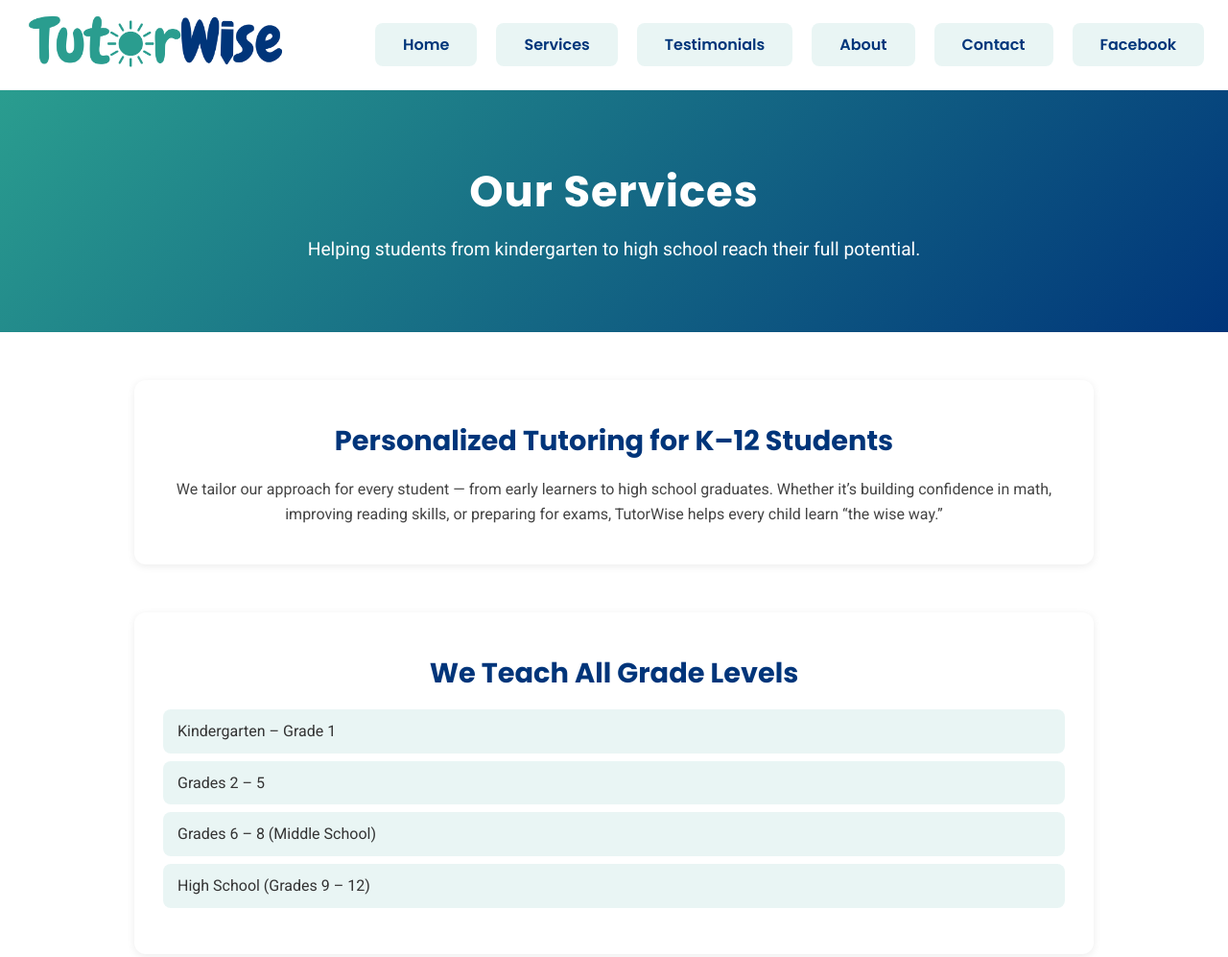
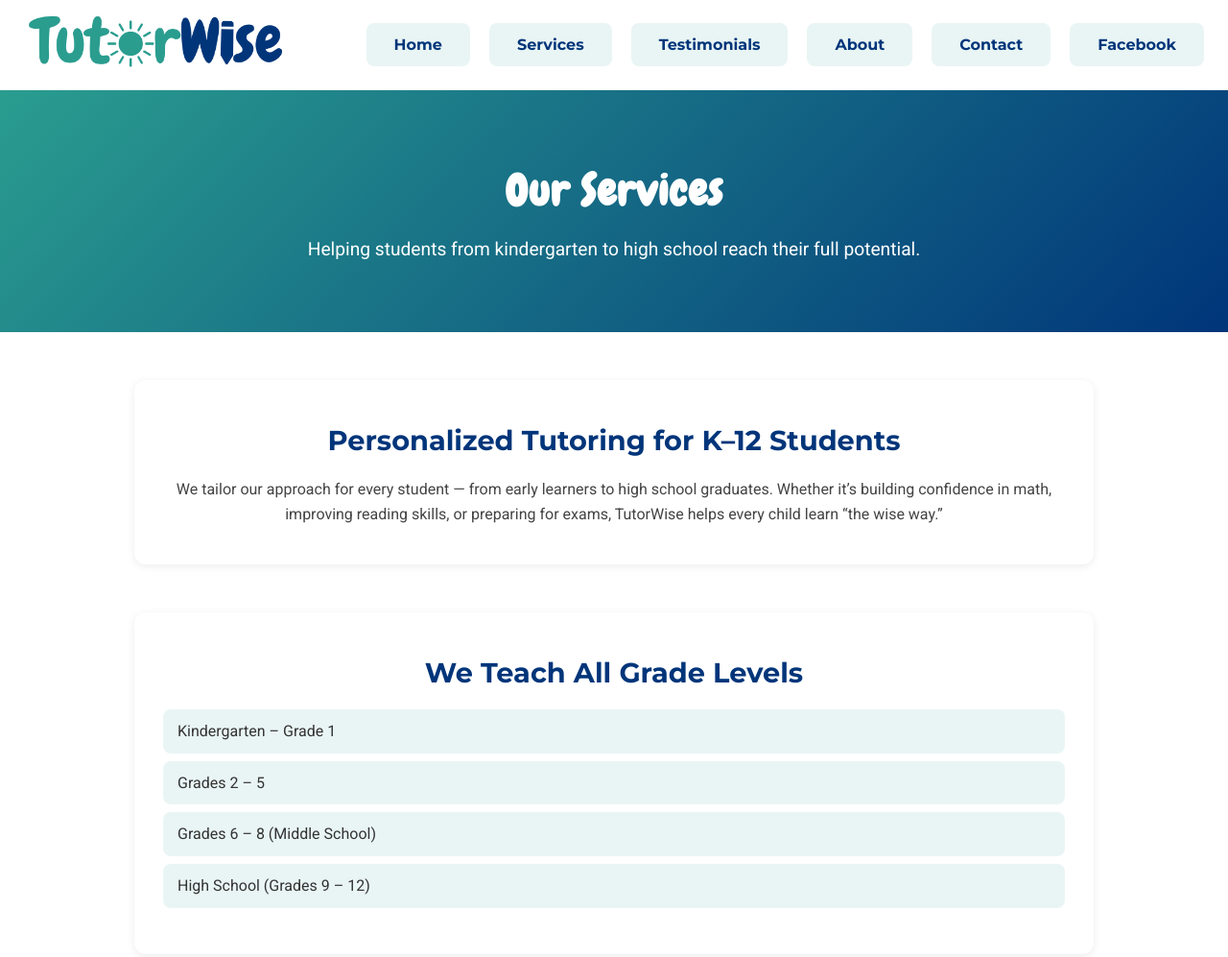
Before and after one commit to TheOnlyNeebar/tutorwise-rebrand, a plain HTML site: page about.html in a window 1280 px wide. Shown: the top 997 px of the page at 96% size. Drawn offline with Linux system fonts and the light colour scheme.

Commit message:
Update about.html
✅ Headings/titles: Montserrat
✅ Body text: Roboto
✅ Hero title (h1): Chewy
✅ Nav bar: navy text on white background, teal rectangle hover effect (#2a9d8f) with white text
✅ Cleaned, responsive, and ready to upload to GitHub Pages

```diff
--- a/about.html
+++ b/about.html
@@ -8,7 +8,7 @@
   <link rel="icon" href="faviconTW.png" type="image/png" />
 
   <!-- Google Fonts -->
-  <link href="https://fonts.googleapis.com/css2?family=Roboto:wght@400;500;700&family=Poppins:wght@600;700&display=swap" rel="stylesheet">
+  <link href="https://fonts.googleapis.com/css2?family=Roboto:wght@400;500;700&family=Montserrat:wght@500;700&family=Chewy&display=swap" rel="stylesheet">
 
   <style>
     :root {
@@ -58,12 +58,12 @@
     .nav-links a {
       text-decoration: none;
       color: var(--blue);
-      font-family: 'Poppins', sans-serif;
+      font-family: 'Montserrat', sans-serif;
       font-weight: 600;
       padding: 8px 14px;
       border-radius: 8px;
       background-color: transparent;
-      transition: background-color 0.25s ease, color 0.25s ease;
+      transition: all 0.3s ease;
     }
 
     .nav-links a:hover {
@@ -114,14 +114,14 @@
     }
 
     header h1 {
-      font-family: 'Poppins', sans-serif;
+      font-family: 'Chewy', cursive;
       font-size: 2.8rem;
-      font-weight: 700;
       margin-bottom: 10px;
       letter-spacing: 1px;
     }
 
     header p {
+      font-family: 'Roboto', sans-serif;
       font-size: 1.2rem;
       font-weight: 400;
     }
@@ -137,7 +137,7 @@
     }
 
     section h2 {
-      font-family: 'Poppins', sans-serif;
+      font-family: 'Montserrat', sans-serif;
       color: var(--blue);
       font-size: 1.8rem;
       margin-bottom: 15px;
@@ -145,6 +145,7 @@
     }
 
     section p {
+      font-family: 'Roboto', sans-serif;
       font-size: 1rem;
       color: #444;
       text-align: center;
@@ -160,7 +161,7 @@
       padding: 10px 15px;
       margin: 8px 0;
       border-radius: 8px;
-      font-size: 1rem;
+      font-family: 'Roboto', sans-serif;
       transition: 0.3s ease;
     }
 
@@ -175,7 +176,7 @@
     }
 
     .faq-item h4 {
-      font-family: 'Poppins', sans-serif;
+      font-family: 'Montserrat', sans-serif;
       color: var(--teal);
       cursor: pointer;
       transition: 0.3s;
```
